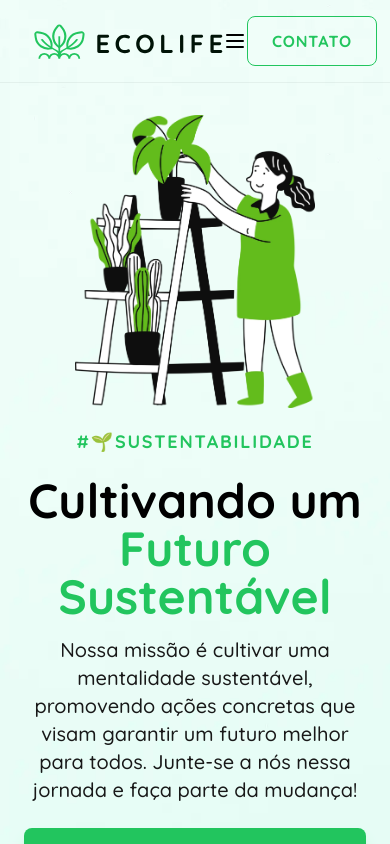
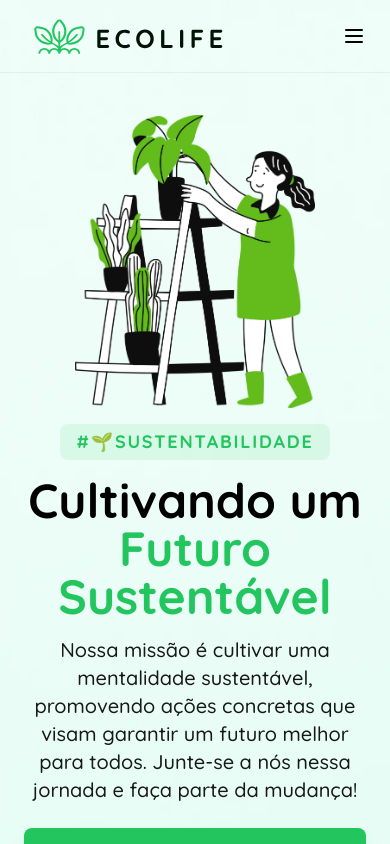
Before and after one commit to Wendell47/ladingpageinteractivelearning, a Next.js app: page / in a window 390 px wide. Shown: the top 844 px of the page. Built offline with nearby package versions, Linux system fonts and the light colour scheme.

Commit message:
style-Responsive Adjustment-2

```diff
--- a/src/app/(pages)/docs/layout.tsx
+++ b/src/app/(pages)/docs/layout.tsx
@@ -40,7 +40,7 @@ export default function Layout({children}:childrenProp){
         <Container>
             <div className="flex gap-3 max-lg:flex-col">
             <div className="flex-1 flex-grow-[2]">
-                <div className={`fixed top-0 mt-[83px] lg:mt-[11.5rem] max-lg:inset-x-0 px-6 max-lg:border-b border-gray-100  bg-white group ${open ?'open bottom-0': ''}`}>
+                <div className={`fixed top-0 mt-[73px] lg:mt-[11.5rem] max-lg:inset-x-0 px-6 max-lg:border-b border-gray-100  bg-white group ${open ?'open bottom-0': ''}`}>
                 <div className="lg:hidden flex gap-4 items-center cursor-pointer py-2 " onClick={()=>setOpen(!open)}><ChevronDown size={16} color={colors.green[500]} className="group-[.open]:rotate-180"/> Menu</div>
 
                 <ul className="h-full hidden group-[.open]:block lg:block">
--- a/src/app/components/Header.tsx
+++ b/src/app/components/Header.tsx
@@ -43,25 +43,28 @@ export default function Header(){
         };
       }, [])
 
+    function CloseMenuDelay(){
+      setTimeout(()=>setOpen(false),200)
+    }
 
     return(
         <header className={`z-10 fixed top-0 inset-x-0 py-4 border-b border-black/5  transition-all ${scrolled && "backdrop-blur-2xl bg-white/90"}`}>
           <Container>
             <div className="flex justify-between items-center">
-            <div>
+            <Link href={'/'}>
                 <Logo/>
-            </div>
+            </Link>
             <nav className="group">
-                <LucideMenu size={24} onClick={() =>setOpen(!open)}/>
-               <div className="z-10 max-md:absolute max-md:inset-0 max-md:top-0 max-md:mt-[83px] max-md:p-4 bg-white"  style={{display:open? "block": "none"}}>
+                <LucideMenu size={24} onClick={() =>setOpen(!open)} className="md:hidden"/>
+               <div className={`z-10 max-md:absolute max-md:inset-0 max-md:top-0 max-md:mt-[73px] max-md:p-4 max-md:bg-white max-md:h-screen ${open ? "max-md:block":"max-md:hidden"} `}>
                <ul className="flex gap-6 items-center [&>li]:text-lg max-md:flex-col ">
                     {
-                        Menu.map((item,index) => <li key={index}><Link className="font-bold tracking-widest " href={item.url}>{item.name}</Link></li>)
+                        Menu.map((item,index) => <li key={index}><Link className="font-bold tracking-widest " href={item.url} onClick={()=>CloseMenuDelay()}>{item.name}</Link></li>)
                     }
                 </ul>
                </div>
             </nav>
-            <Button title={"Contato"}/>
+            <Button title={"Contato"} className="max-md:hidden"/>
             </div>
           </Container>
         </header>
--- a/src/app/components/button.tsx
+++ b/src/app/components/button.tsx
@@ -2,10 +2,11 @@ import { props } from "../utils/props/props";
 
 type buttonProps = props &{
         type?: "primary"
+        className?:string
 }
-export default function Button({title, type}:buttonProps){
+export default function Button({title, type,className}:buttonProps){
     return(
-        <button className={`p-3 px-6 rounded-lg uppercase tracking-wider font-bold   ${type == "primary" ? "bg-green-500 text-white  shadow-lg shadow-green-200" : "border border-green-500 text-green-500"}`}>
+        <button className={`p-3 px-6 rounded-lg uppercase tracking-wider font-bold   ${type == "primary" ? "bg-green-500 text-white  shadow-lg shadow-green-200" : "border border-green-500 text-green-500"} ${className}`}>
                 {title}
         </button>
     )
--- a/src/app/components/subtitle.tsx
+++ b/src/app/components/subtitle.tsx
@@ -7,10 +7,10 @@ type props = {
 }
 export default function Subtitle({title,className, type="light"}:props){
     const bgColorTheme = ()=>{
-        if(type="light"){ return "bg-green-50"}
-        else if(type="dark"){ return "bg-white/70"}
+        if(type=="light"){ return "bg-green-500/10"}
+        else if(type=="dark"){ return "text-white bg-white/50"}
     }
     return(
-        <span className={`p-1 rounded-lg px-4 inline-flex text-green-500 uppercase font-bold tracking-widest ${bgColorTheme} ${className} `}>{title}</span>
+        <span className={`p-1 rounded-lg px-4 inline-flex text-green-500 uppercase font-bold tracking-widest ${bgColorTheme()} ${className} `}>{title}</span>
     )
 }
```
